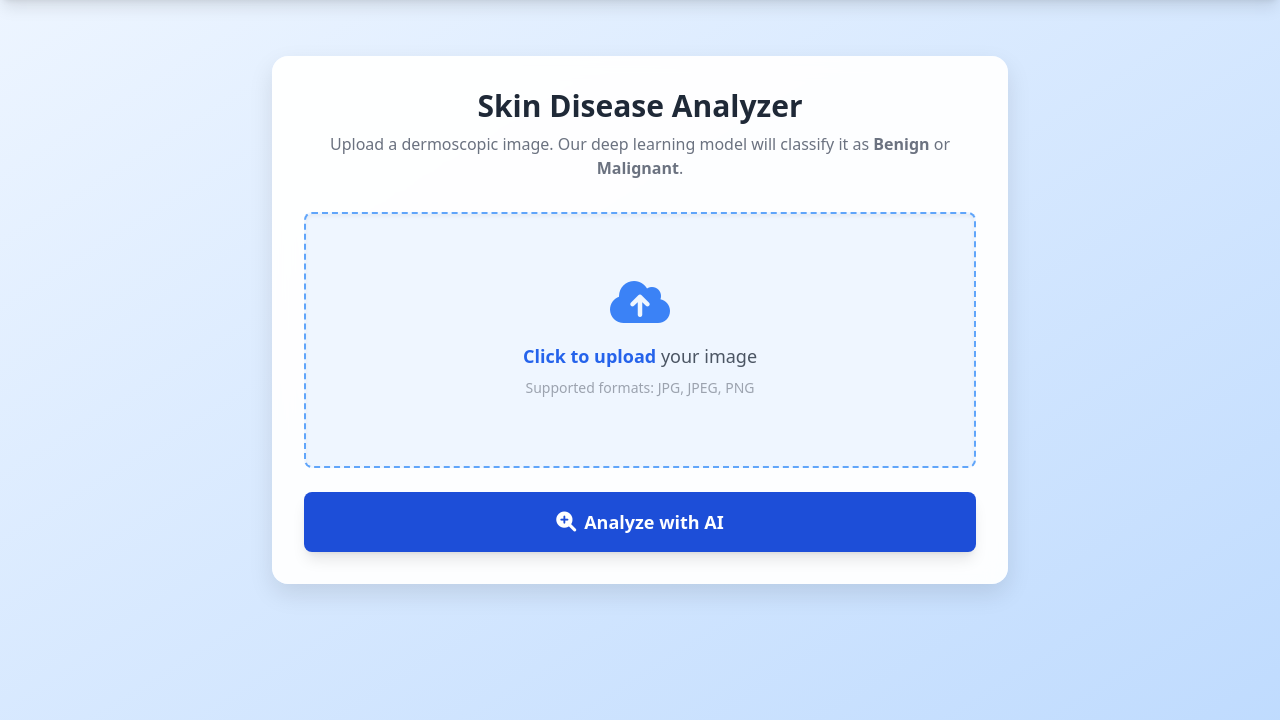
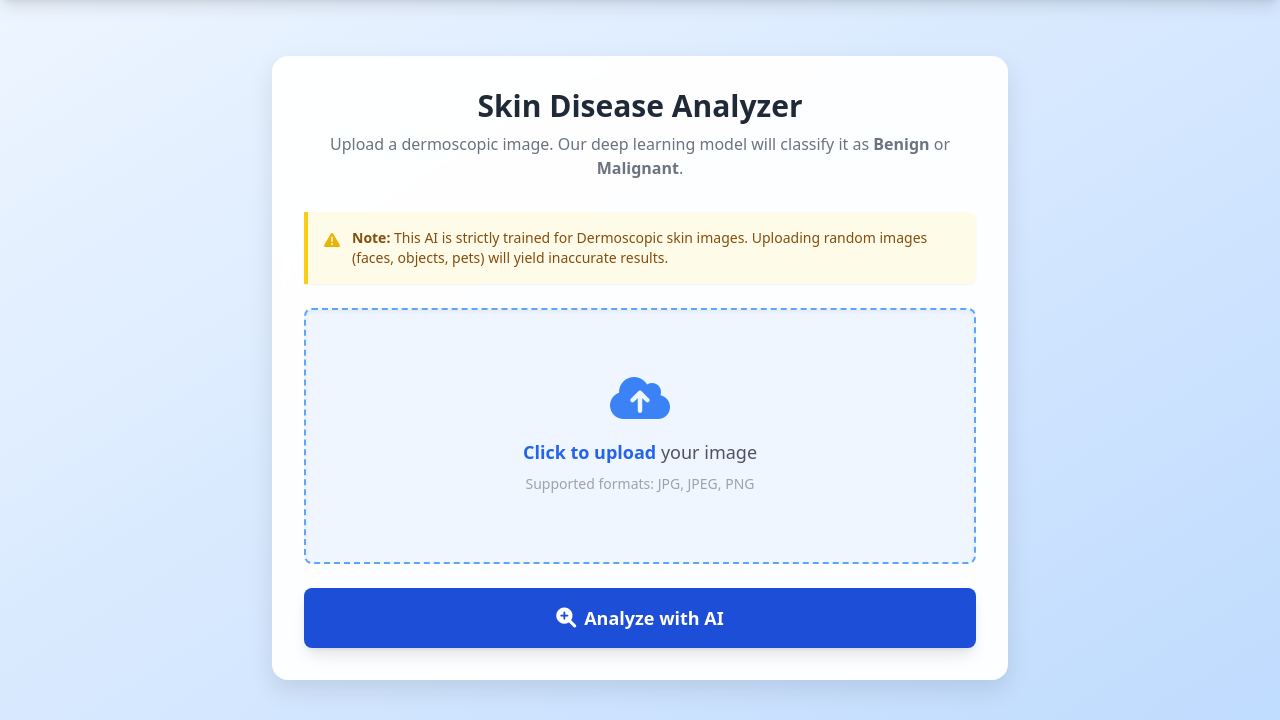
Before and after one commit to sahu-adityaVinayak/Skin-Disease-Classification-CNN, a Flask app: page / in a window 1280 px wide. Shown: the part 64-784 px from the top of the page. Run offline with Flask 3, Linux system fonts and the light colour scheme; some libraries are stand-ins or nearby versions.

Commit message:
Add files via upload

```diff
--- a/templates/index.html
+++ b/templates/index.html
@@ -32,6 +32,20 @@
         </div>
 
         <form action="/predict" method="POST" enctype="multipart/form-data" class="space-y-6" id="uploadForm">
+
+            <div class="bg-yellow-50 border-l-4 border-yellow-400 p-4 rounded-r-lg shadow-sm">
+                <div class="flex items-start">
+                    <div class="flex-shrink-0">
+                        <i class="fas fa-exclamation-triangle text-yellow-500 mt-1"></i>
+                    </div>
+                    <div class="ml-3">
+                        <p class="text-sm text-yellow-800">
+                            <strong>Note:</strong> This AI is strictly trained for Dermoscopic skin images. Uploading random images (faces, objects, pets) will yield inaccurate results.
+                        </p>
+                    </div>
+                </div>
+            </div>
+
             <div class="flex items-center justify-center w-full">
                 <label for="dropzone-file" class="flex flex-col items-center justify-center w-full h-64 border-2 border-blue-400 border-dashed rounded-lg cursor-pointer bg-blue-50 hover:bg-blue-100 transition duration-300 shadow-inner">
                     <div class="flex flex-col items-center justify-center pt-5 pb-6">
@@ -66,7 +80,12 @@
                 <div class="space-y-4">
                     <div>
                         <p class="text-xs text-gray-400 font-bold uppercase tracking-wider mb-1">AI Diagnosis</p>
-                        {% if 'Malignant' in prediction %}
+
+                        {% if 'Invalid Image' in prediction %}
+                            <p class="text-lg font-bold text-gray-600 flex items-center bg-gray-100 p-3 rounded-lg border border-gray-300">
+                                <i class="fas fa-question-circle mr-3 text-gray-500 text-xl"></i> {{ prediction }}
+                            </p>
+                        {% elif 'Malignant' in prediction %}
                             <p class="text-2xl font-black text-red-600 flex items-center bg-red-50 p-3 rounded-lg border border-red-200">
                                 <i class="fas fa-exclamation-triangle mr-3 text-red-500"></i> {{ prediction }}
                             </p>
```
